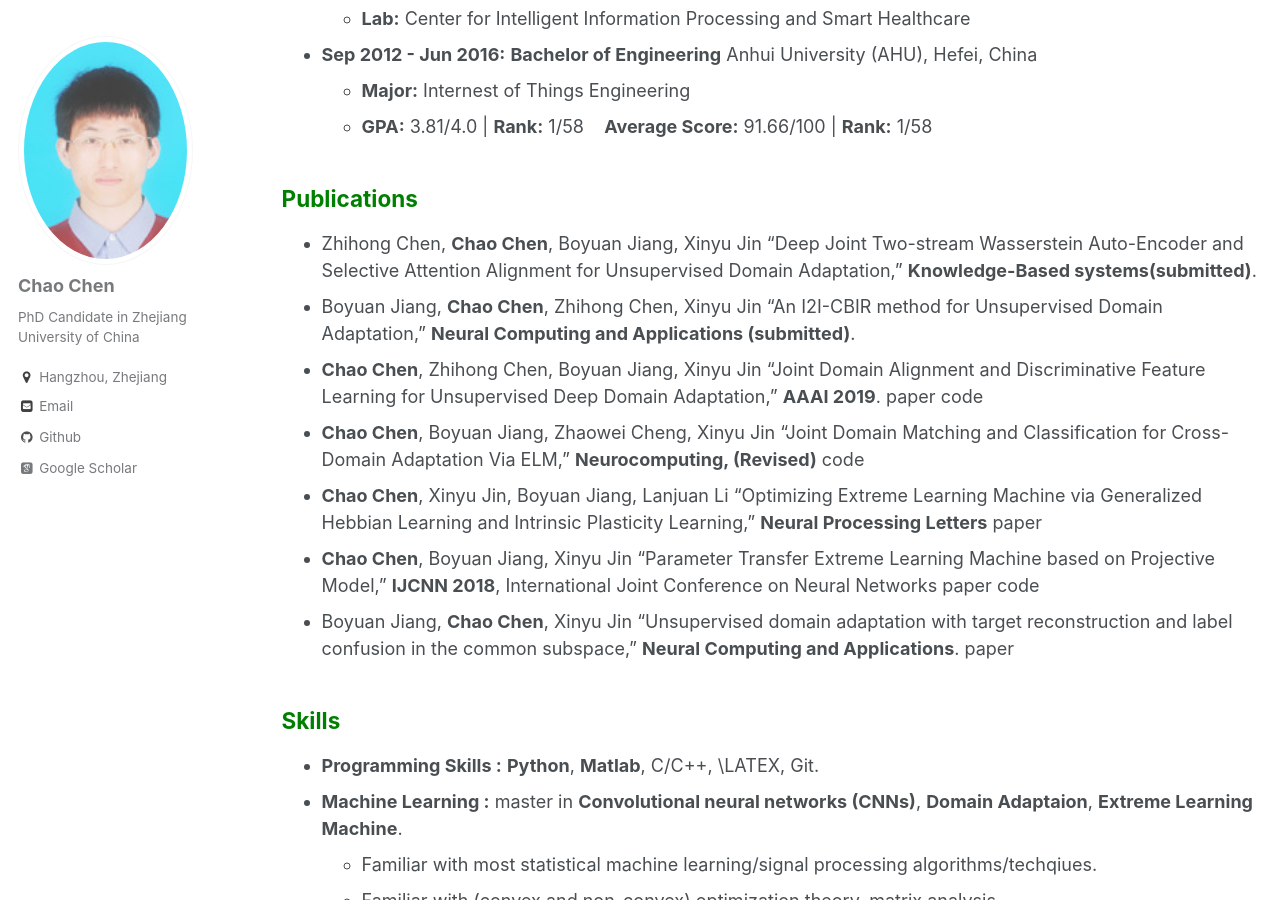
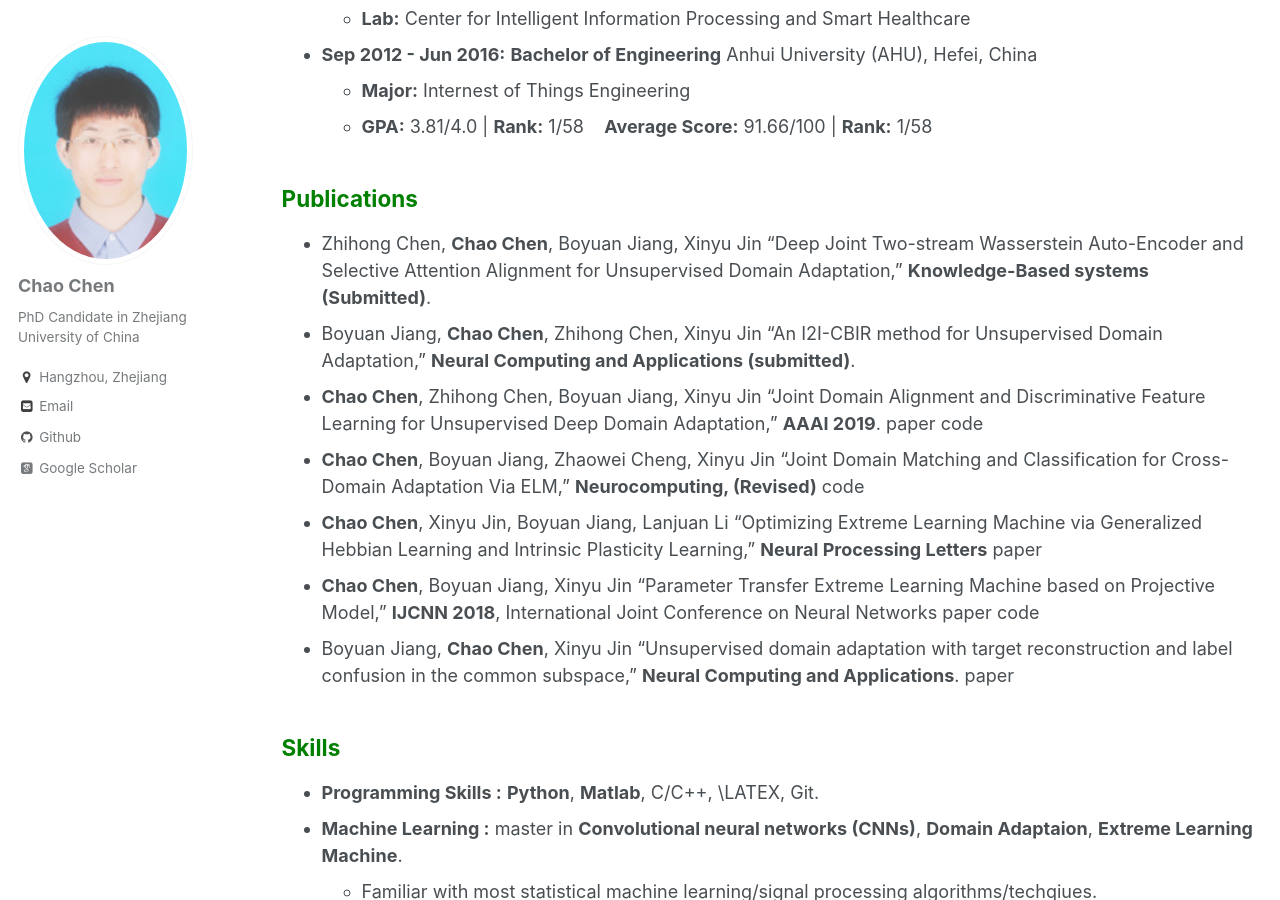
Before and after one commit to chenchao666/chenchao666.github.io, a Jekyll site: the page built from _pages/cv.md, in a window 1280 px wide and 900 px high, scrolled down 604 px. Built offline with Jekyll 4.4.1, drawn with Linux system fonts in a browser that asks for light colours; some web fonts are replaced.

Commit message:
Update cv.md

```diff
--- a/_pages/cv.md
+++ b/_pages/cv.md
@@ -23,7 +23,7 @@ My research interests cover a range of issues : **Statistics and Optimization**,
 
 ## <span style="color: green"> Publications </span>
 * Zhihong Chen, **Chao Chen**, Boyuan Jiang, Xinyu Jin “Deep Joint Two-stream Wasserstein Auto-Encoder and Selective Attention
-Alignment for Unsupervised Domain Adaptation,” **Knowledge-Based systems(submitted)**.
+Alignment for Unsupervised Domain Adaptation,” **Knowledge-Based systems (Submitted)**.
 * Boyuan Jiang, **Chao Chen**, Zhihong Chen, Xinyu Jin “An I2I-CBIR method for Unsupervised Domain Adaptation,” **Neural Computing and Applications (submitted)**.
 * **Chao Chen**, Zhihong Chen, Boyuan Jiang, Xinyu Jin “Joint Domain Alignment and Discriminative Feature Learning for Unsupervised Deep Domain Adaptation,” **AAAI 2019**. [paper](https://arxiv.org/abs/1808.09347) [code](https://github.com/chenchao666/JDDA-Master)
 * **Chao Chen**, Boyuan Jiang, Zhaowei Cheng, Xinyu Jin “Joint Domain Matching and Classification for Cross-Domain Adaptation Via ELM,” **Neurocomputing, (Revised)** [code](https://github.com/chenchao666/JDMC)
```
